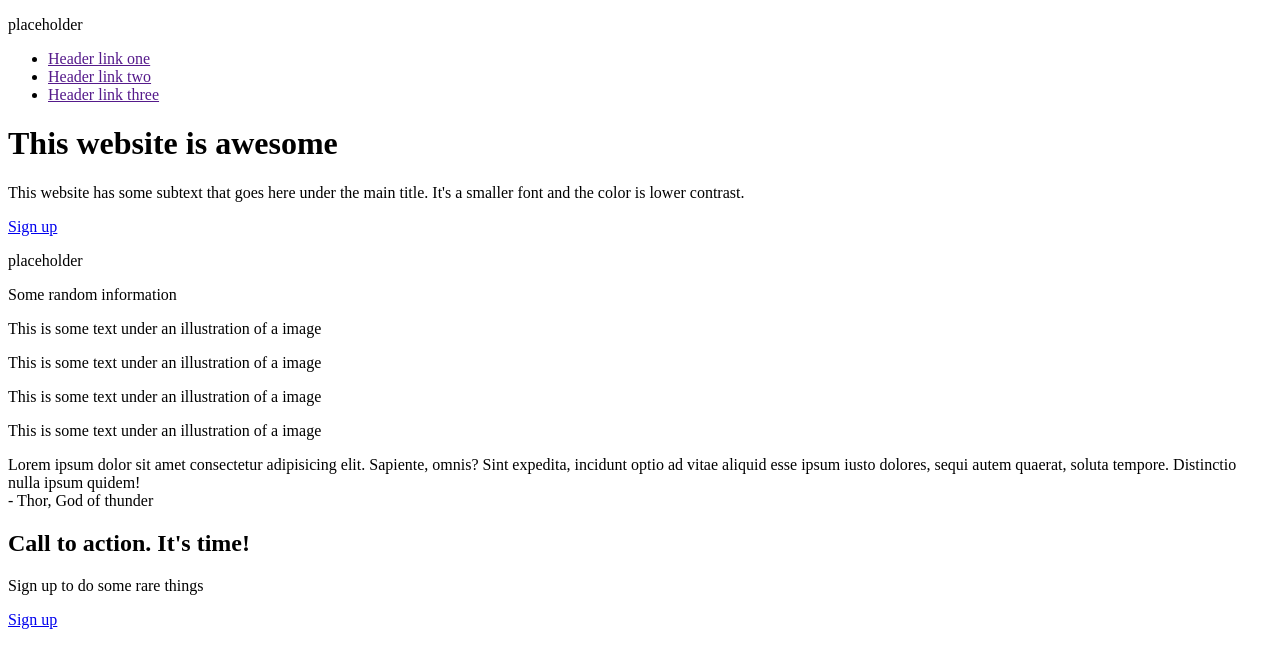
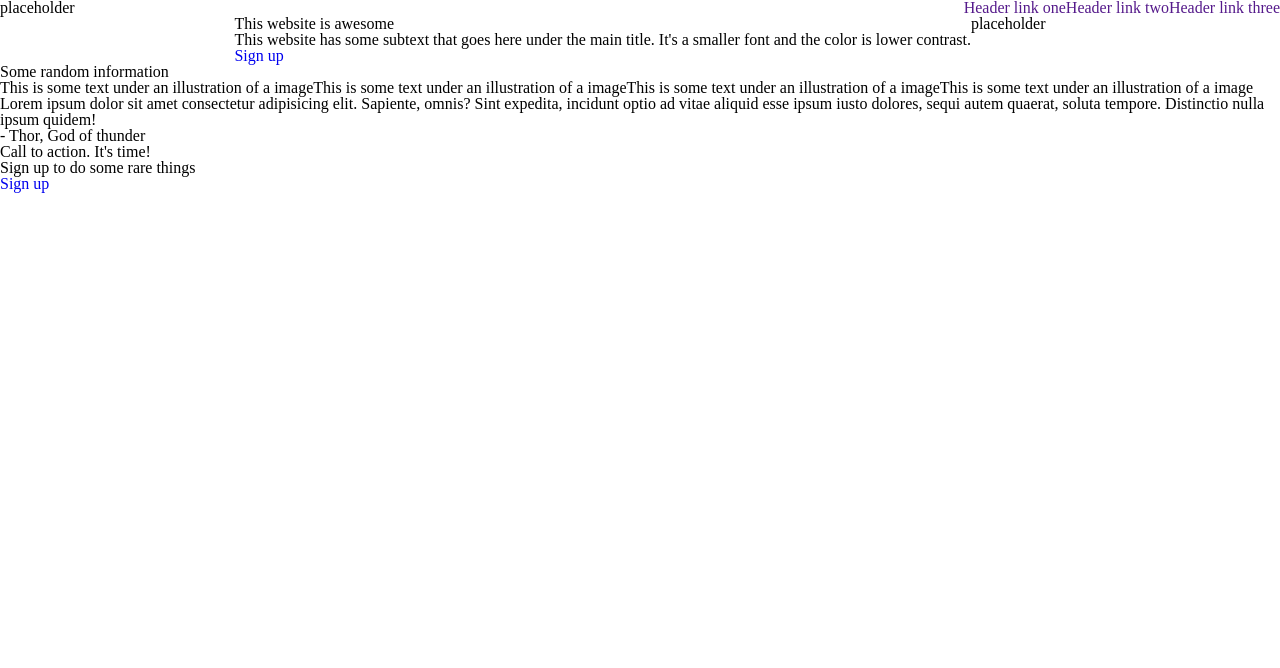
Before and after one commit to Searindor-Top/odin-landing-page, a plain HTML site: page index.html in a window 1280 px wide. Drawn offline with Linux system fonts and the light colour scheme; the site is published under a folder, as on GitHub Pages, so addresses that start at the root find nothing.

Commit message:
Fix links to css in index

```diff
--- a/index.html
+++ b/index.html
@@ -4,9 +4,9 @@
     <meta charset="UTF-8">
     <meta name="viewport" content="width=device-width, initial-scale=1.0">
     <title>Landing Page</title>
-    <link rel="stylesheet" href="/css/reset.css">
-    <link rel="stylesheet" href="/css/estructura.css">
-    <link rel="stylesheet" href="/css/style.css">
+    <link rel="stylesheet" href="css/reset.css">
+    <link rel="stylesheet" href="css/estructura.css">
+    <link rel="stylesheet" href="css/style.css">
 </head>
 <body class="flex">
     <div class="body-cont flex m-col">
```
